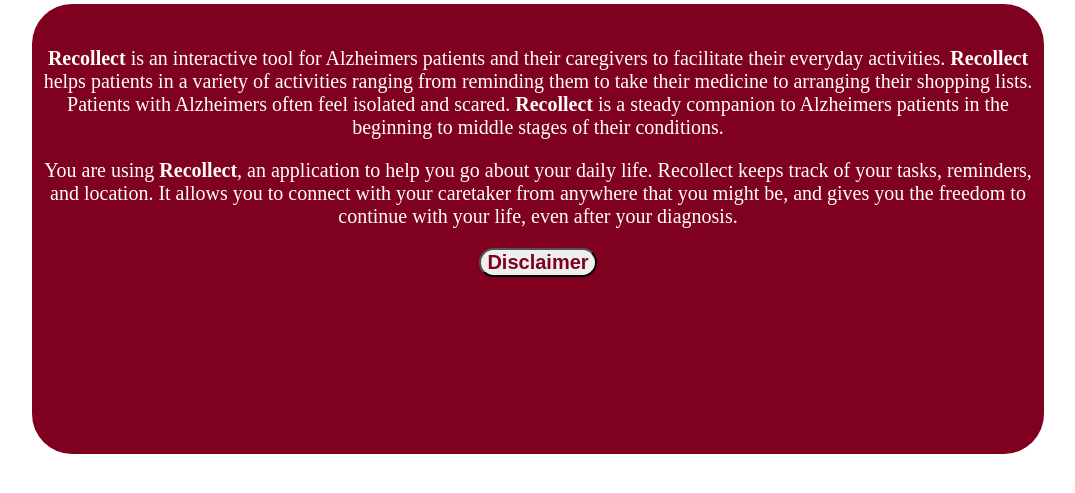
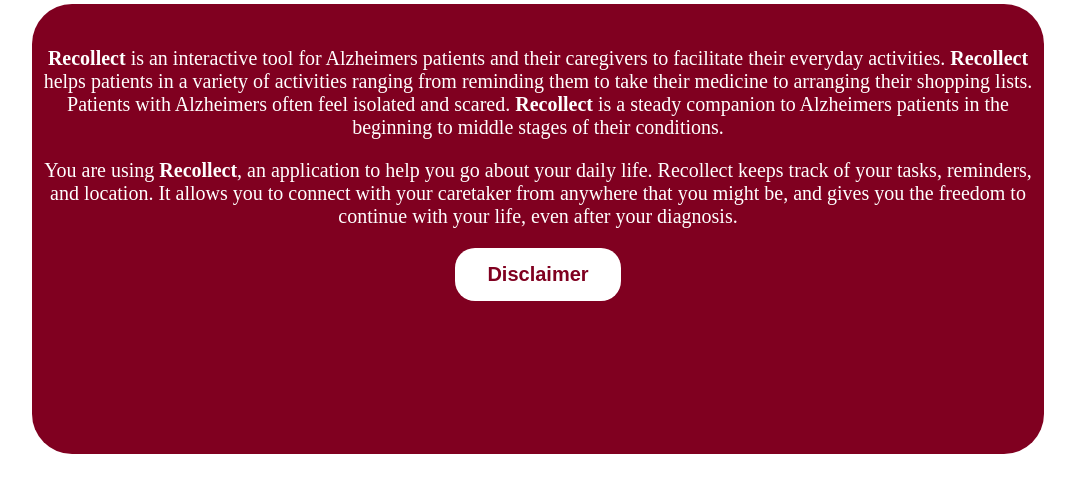
Before and after one commit to vasuchal/GWC, a PHP site: page / in a window 1280 px wide. Shown: the part 153-646 px from the top of the page, without its empty margins (102-1177 px from the left). Run offline with PHP 8.4, Linux system fonts and the light colour scheme.

Commit message:
finished editing layout

```diff
--- a/index.php
+++ b/index.php
@@ -23,6 +23,20 @@
 		overflow: scroll;
 
 		}
+  		button{
+  			background-color: white;
+  			padding: 15px 32px;
+  			text-align: center;
+  			display: inline-block;
+  			transition-duration: 0.4s;
+  			border: none;
+  			color:#800020;
+  		}
+
+  		button:hover{
+  			background-color:#C70039;
+  			color:white;
+  		}
 
 	</style>
 	<div class="topnav">
@@ -34,6 +48,7 @@
 	    <a id="Add" href="signup.html">Logout</a>
 	</div>
 
+
 	</head>
 	<body>
 		<h1 style="color:#800020;font-size:40px;text-align:center;">About Recollect</h1>
@@ -44,7 +59,7 @@
 			Patients with Alzheimers often feel isolated and scared. <strong>Recollect</strong> is a steady companion to Alzheimers patients in the beginning to middle stages of their conditions.</p>
 			<p>You are using <strong>Recollect</strong>, an application to help you go about your daily life. Recollect keeps track of your tasks, reminders, and location. It allows you to connect with
 		 	your caretaker from anywhere that you might be, and gives you the freedom to continue with your life, even after your diagnosis.</p>
-			<button style="font-size:20px;color:#800020;border-radius:20px;" onclick="Disclaimer()"> <strong>Disclaimer</strong> </button>
+			<button style="font-size:20px;border-radius:20px;" onclick="Disclaimer()"> <strong>Disclaimer</strong> </button>
 			<br>
 			<br>
 			<div id="disclaimer">
```
